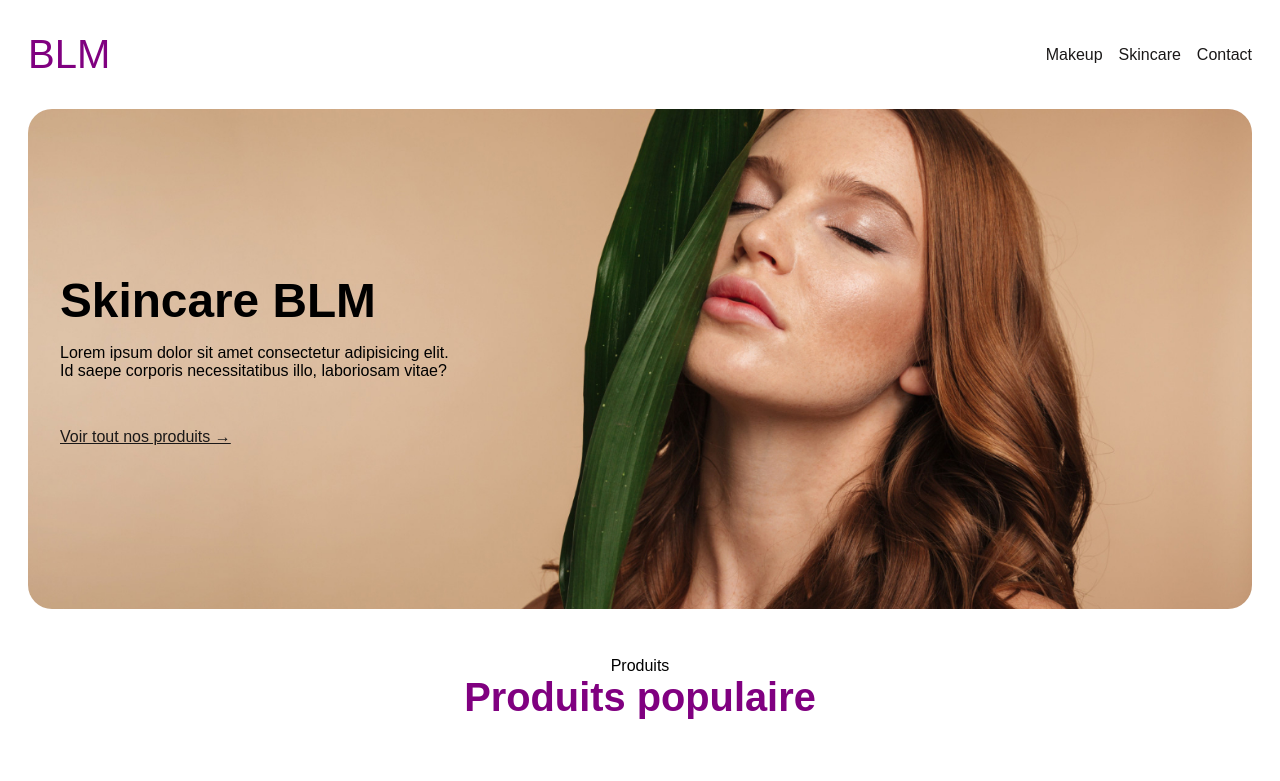
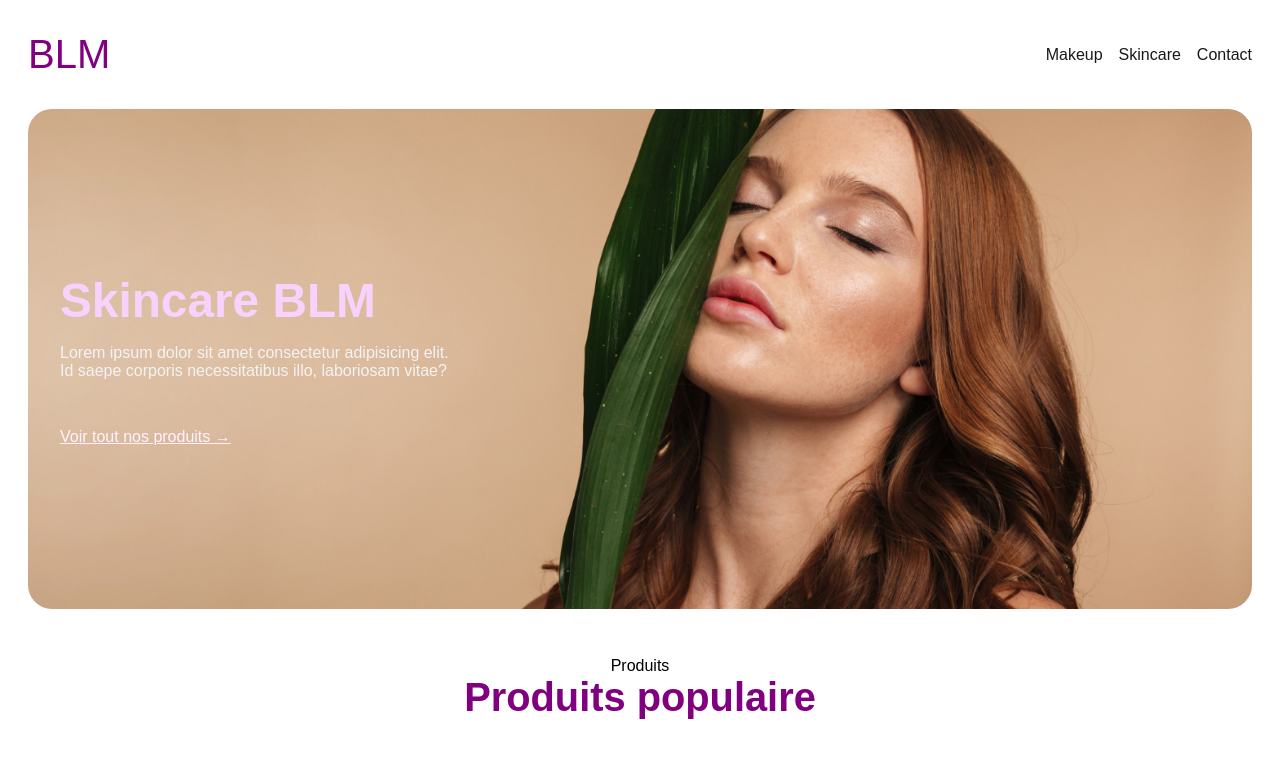
Before and after one commit to Lyse241/BLM, a plain HTML site: page index.html in a window 1280 px wide. Shown: the top 781 px of the page. Drawn offline with Linux system fonts and the light colour scheme.

Commit message:
css update

```diff
--- a/projet.css
+++ b/projet.css
@@ -65,18 +65,20 @@ section{
 }
 h1{
     font-size: 2.986rem;
+    color: #f6d2fd;
+}
+.hero_container>p{
+    color: #f3f3f3;
 }
 p{
     font-size: 1rem;
     text-wrap: balance;
 
-    /* -webkit-line-clamp: 2;
-    -webkit-box-orient: vertical; */
-
 }
 .cta{
     text-decoration: underline;
     margin-top: 2rem;
+    color: #fff1fe;
 }
 
 /* .link{
```
